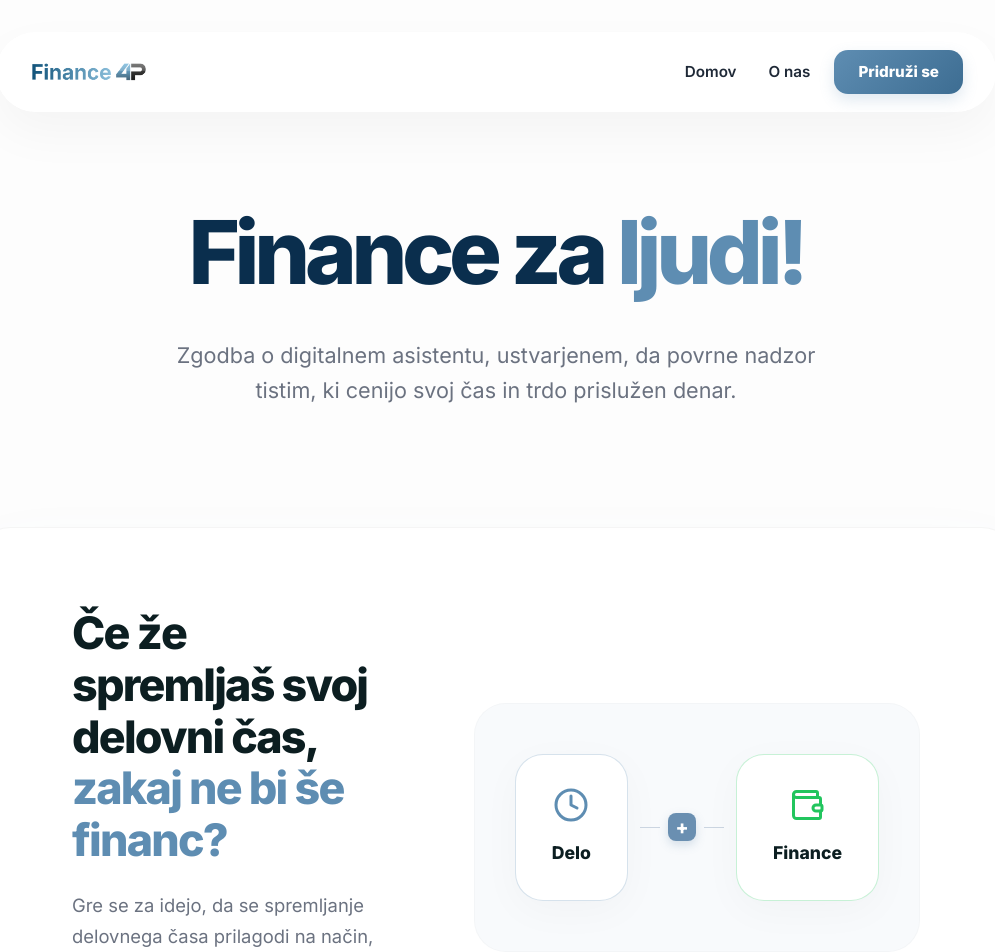
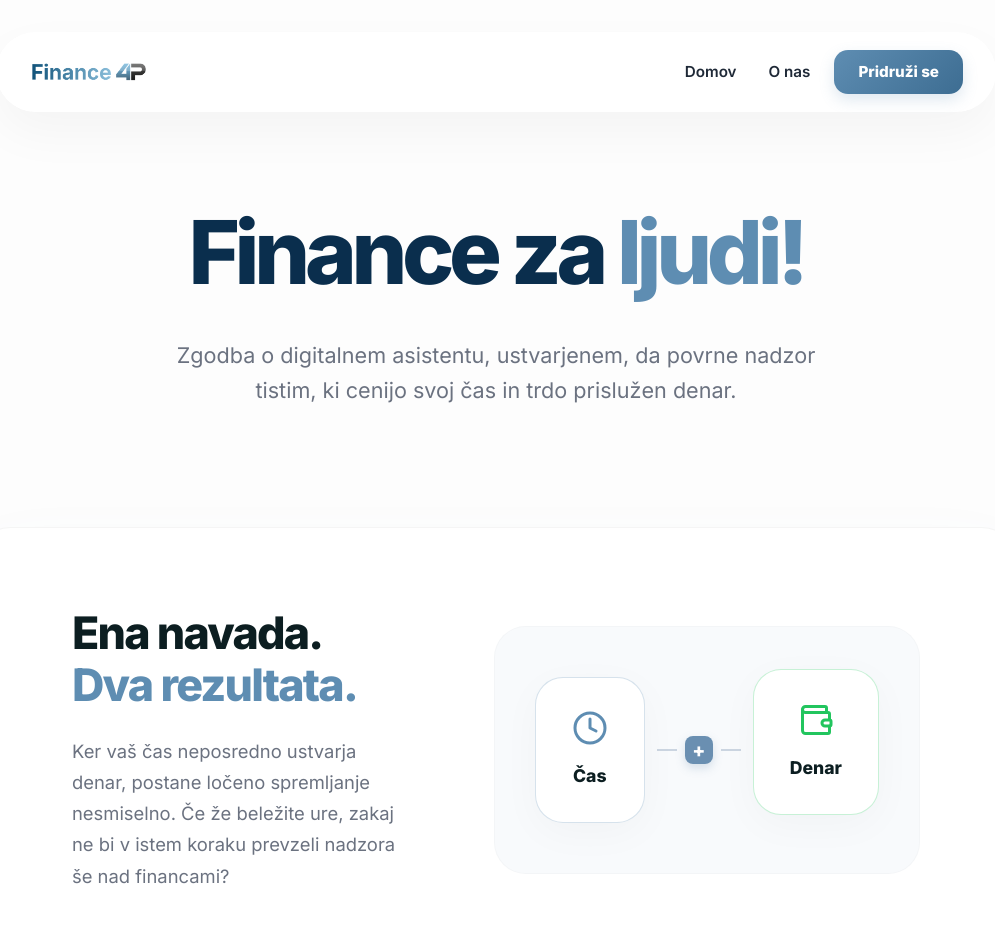
Before and after one commit to filipkolle/Landing-4P, a React (Vite) app: page /o-nas in a window 1280 px wide. Shown: the top 952 px of the page, without its empty margins (144-1139 px from the left). Built offline with nearby package versions, Linux system fonts and the light colour scheme.

Commit message:
feat: improve Idea section with psychological copy and animations

```diff
--- a/src/pages/AboutPage.jsx
+++ b/src/pages/AboutPage.jsx
@@ -65,25 +65,58 @@ const AboutPage = () => {
             transition={{ duration: 1, ease: expoOut }}
           >
             <div className="idea-content">
-              <h2>Če že spremljaš svoj delovni čas, <br/><span className="blue-text">zakaj ne bi še financ?</span></h2>
+              <h2>Ena navada. <br/><span className="blue-text">Dva rezultata.</span></h2>
               <p>
-                Gre se za idejo, da se spremljanje delovnega časa prilagodi na način, da se mu spremljanje osebnih financ enostavno pridruži in skupaj tvorita močno orodje za osebni razvoj.
+                Ker vaš čas neposredno ustvarja denar, postane ločeno spremljanje nesmiselno. Če že beležite ure, zakaj ne bi v istem koraku prevzeli nadzora še nad financami?
               </p>
             </div>
             <div className="idea-visual">
-              <div className="idea-icon-box blue-box">
+              <motion.div
+                className="idea-icon-box blue-box"
+                animate={{ y: [0, -8, 0] }}
+                transition={{ repeat: Infinity, duration: 3.5, ease: "easeInOut" }}
+              >
                 <Clock size={36} />
-                <span>Delo</span>
+                <span>Čas</span>
+              </motion.div>
+
+              <div className="idea-connector">
+                <motion.div
+                  className="conn-line"
+                  initial={{ scaleX: 0, opacity: 0 }}
+                  whileInView={{ scaleX: 1, opacity: 1 }}
+                  viewport={{ once: true }}
+                  transition={{ duration: 0.8, delay: 0.4 }}
+                  style={{ transformOrigin: "left center" }}
+                />
+                <motion.div
+                  className="conn-plus"
+                  initial={{ scale: 0, rotate: -90 }}
+                  whileInView={{ scale: 1, rotate: 0 }}
+                  viewport={{ once: true }}
+                  transition={{ duration: 0.8, delay: 0.2, type: "spring" }}
+                  whileHover={{ scale: 1.1, rotate: 90 }}
+                >
+                  +
+                </motion.div>
+                <motion.div
+                  className="conn-line"
+                  initial={{ scaleX: 0, opacity: 0 }}
+                  whileInView={{ scaleX: 1, opacity: 1 }}
+                  viewport={{ once: true }}
+                  transition={{ duration: 0.8, delay: 0.6 }}
+                  style={{ transformOrigin: "right center" }}
+                />
               </div>
-              <div className="idea-connector">
-                <div className="conn-line"></div>
-                <div className="conn-plus">+</div>
-                <div className="conn-line"></div>
-              </div>
-              <div className="idea-icon-box green-box">
+
+              <motion.div
+                className="idea-icon-box green-box"
+                animate={{ y: [0, -8, 0] }}
+                transition={{ repeat: Infinity, duration: 3.5, ease: "easeInOut", delay: 1.75 }}
+              >
                 <Wallet size={36} />
-                <span>Finance</span>
-              </div>
+                <span>Denar</span>
+              </motion.div>
             </div>
           </motion.div>
         </div>
```
